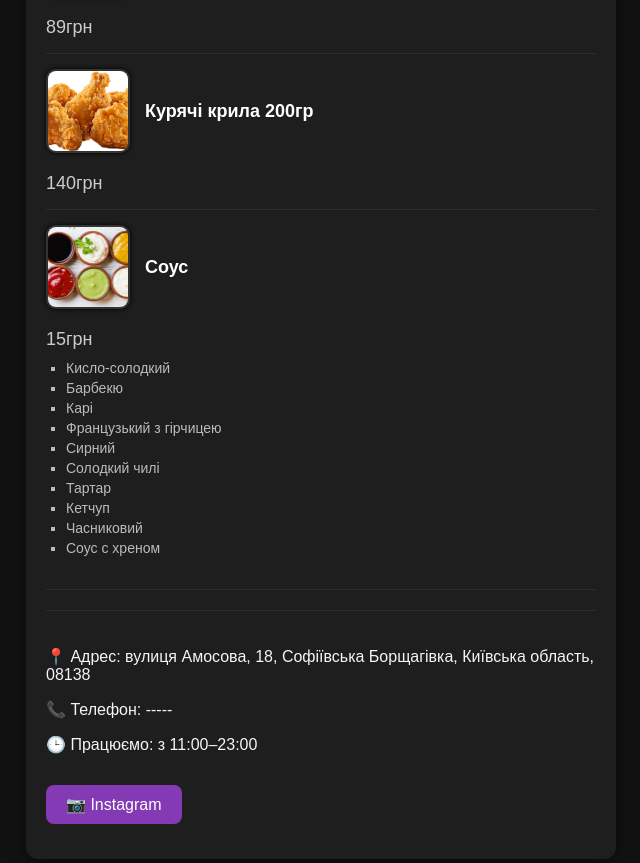
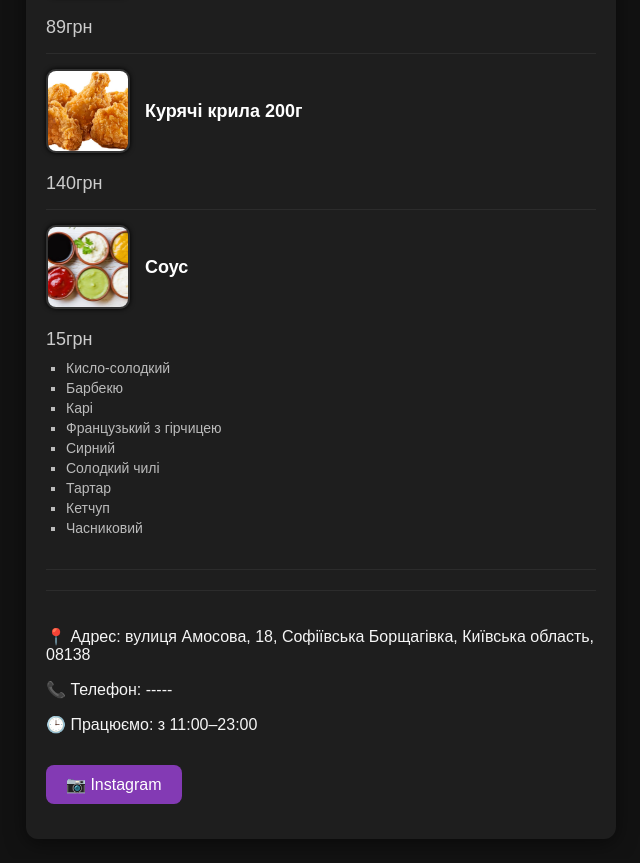
Before and after one commit to pinta3505-cmyk/one-pinta-menu, a plain HTML site: page index.html in a window 1280 px wide. Shown: the part 1169-2032 px from the top of the page, without its empty margins (319-959 px from the left). Drawn offline with Linux system fonts and the light colour scheme.

Commit message:
Update index.html

```diff
--- a/index.html
+++ b/index.html
@@ -170,7 +170,7 @@
     <div class="item">
       <div class="left">
         <img src="chicken_wings.jpg" alt="Курячі крила">
-        <div class="name">Курячі крила 200гр</div>
+        <div class="name">Курячі крила 200г</div>
       </div>
       <div class="price">140грн</div>
     </div>
@@ -192,7 +192,6 @@
         <li>Тартар</li>
         <li>Кетчуп</li>
         <li>Часниковий</li>
-        <li>Соус с хреном</li>
       </ul>
     </div>
 
```
